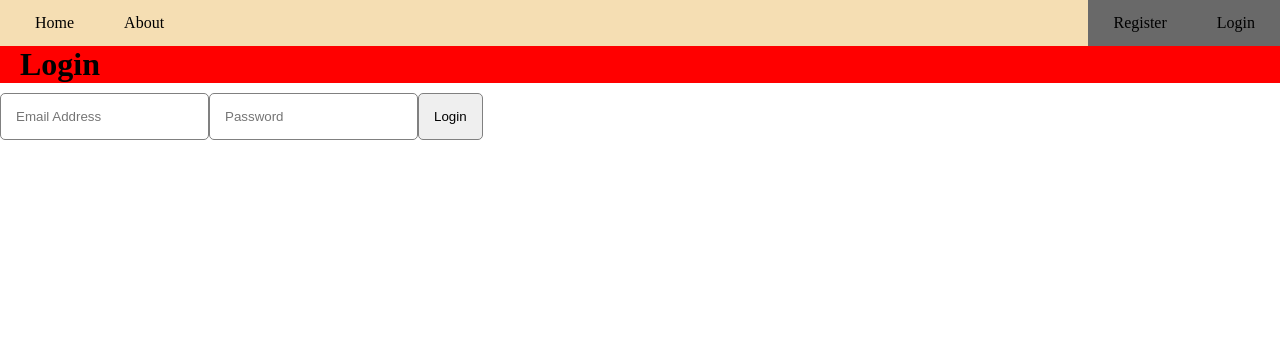
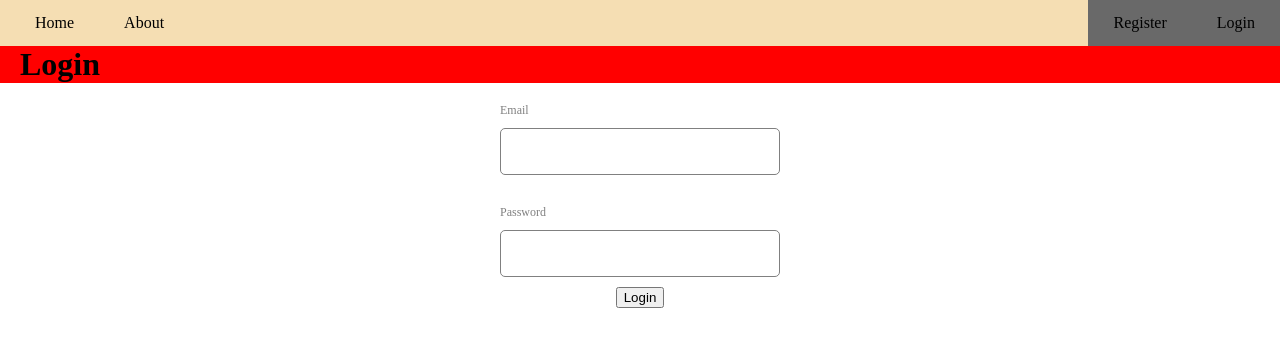
Before and after one commit to Xlebo/larpovacka_fe, a React (Vite) app: page /login in a window 1280 px wide. Shown: the top 346 px of the page. Built offline with nearby package versions, Linux system fonts and the light colour scheme; no server answers.

Commit message:
dummy login

```diff
--- a/src/App.jsx
+++ b/src/App.jsx
@@ -4,18 +4,23 @@ import Navbar from "./components/Navbar.jsx";
 import About from "./pages/About.jsx";
 import Login from "./pages/Login.jsx";
 import Register from "./pages/Register.jsx";
+import {useEffect, useState} from "react";
+import {doc, getDoc} from "firebase/firestore";
+import {db} from "./firebase/firebaseConfig.js";
+
 
 function App() {
+    const [user, setUser] = useState(null);
 
     return (
         <BrowserRouter>
             <Routes>
-                <Route path="/" element={<Navbar/>}>
+                <Route path="/" element={<Navbar setUser={setUser} user={user}/>}>
                     <Route index element={<Home/>}/>
+                    <Route path="*" element={<Home/>}/>
                     <Route path="about" element={<About/>}/>
-                    <Route path="login" element={<Login/>}/>
+                    <Route path="login" element={<Login setUser={(data) => setUser(data)}/>}/>
                     <Route path="register" element={<Register/>}/>
-                    <Route path="*" element={<Home/>}/>
                 </Route>
             </Routes>
         </BrowserRouter>
--- a/src/components/Navbar.jsx
+++ b/src/components/Navbar.jsx
@@ -1,15 +1,42 @@
-import {Link, Outlet} from "react-router";
+import {Link, Outlet, useNavigate} from "react-router";
 import "./navbar.css"
+import { signOut } from "firebase/auth";
+import {auth} from "../firebase/firebaseConfig.js";
 
-export default function Navbar() {
+export default function Navbar({user, setUser}) {
+    const navigate = useNavigate();
+
+    function logout() {
+
+        signOut(auth).then(() =>
+        {
+            setUser(null);
+            navigate("/")
+        }).catch(error => alert(error.message)
+        )
+    }
+
+    function rightCorner() {
+        if (user == null) {
+            return (
+                <>
+                    <li className="right-li"><Link to="/login">Login</Link></li>
+                    <li className="right-li"><Link to="/register">Register</Link></li>
+                </>
+            )
+        }
+        return (
+            <li className="right-li"><a onClick={logout}>Log out</a></li>
+        )
+    }
+
     return (
         <>
             <nav>
                 <ul>
                     <li><Link to="/">Home</Link></li>
                     <li><Link to="/about">About</Link></li>
-                    <li className="right-li"><Link to="/login">Login</Link></li>
-                    <li className="right-li"><Link to="/register">Register</Link></li>
+                    {rightCorner()}
                 </ul>
             </nav>
             <Outlet/>
--- /dev/null
+++ b/src/firebase/firebaseConfig.js
@@ -0,0 +1,18 @@
+import { initializeApp } from "firebase/app";
+import { getAuth } from "firebase/auth";
+import { getFirestore } from "firebase/firestore";
+
+// Your web app's Firebase configuration
+const firebaseConfig = {
+    apiKey: "AIzaSyDil4Vcfm8fxwh9uq6IZmMmzup2cygrrQg",
+    authDomain: "larpovacka.firebaseapp.com",
+    projectId: "larpovacka",
+    storageBucket: "larpovacka.firebasestorage.app",
+    messagingSenderId: "562447165554",
+    appId: "1:562447165554:web:bbf177e4100f38ec017aeb"
+};
+
+// Initialize Firebase
+const app = initializeApp(firebaseConfig);
+export const auth = getAuth(app);
+export const db = getFirestore(app)
--- a/src/pages/Login.jsx
+++ b/src/pages/Login.jsx
@@ -1,37 +1,50 @@
-import {GoogleAuthProvider, signInWithPopup} from "firebase/auth";
-import {auth} from "../firebase/firebaseConfig"
+import {auth, db} from "../firebase/firebaseConfig"
 import "./page.css"
+import FormInput from "../components/FormInput.jsx";
+import {useState} from "react";
+import { signInWithEmailAndPassword } from "firebase/auth";
+import {doc, getDoc} from "firebase/firestore";
+import {useNavigate} from "react-router";
 
-export default function Login() {
-    // async function handleGoogle() {
-    //     const provider = await new GoogleAuthProvider();
-    //     return signInWithPopup(auth, provider)
-    //         .then((result) => {
-    //             const credential = GoogleAuthProvider.credentialFromResult(result);
-    //             const token = credential.accessToken;
-    //             const user = result.user;
-    //         })
-    //         .catch((error) => {
-    //             // Handle Errors here.
-    //             const errorCode = error.code;
-    //             const errorMessage = error.message;
-    //             // The email of the user's account used.
-    //             const email = error.customData.email;
-    //             // The AuthCredential type that was used.
-    //             const credential = GoogleAuthProvider.credentialFromError(error);
-    //             // ...
-    //         })
-    // }
+
+export default function Login({setUser}) {
+    const navigate = useNavigate();
+    const [values, setValues] = useState({
+        email: "", password: ""
+    });
+
+    function onChange(e) {
+        setValues({...values, [e.target.name]: e.target.value})
+    }
+
+    const formInputs = [
+        {type: "email", name: "email", label: "Email", required: true, error: "Enter a valid email address"},
+        {type: "password", name: "password", label: "Password", required: true},
+    ]
+
+    function login(e) {
+        e.preventDefault();
+        const formData = new FormData(e.target);
+        signInWithEmailAndPassword(auth, formData.get("email"), formData.get("password"))
+            .then(async(result) => {
+                const userData = await getDoc(doc(db, "users", result.user.uid))
+                const user = userData.data()
+                console.log(user)
+                setUser(user)
+                navigate("/")
+            })
+    }
 
     return (
         <main>
             <h1>Login</h1>
-            <section>
-                <input type="email" placeholder="Email Address" name="email"/>
-                <input type="password" placeholder="Password" name="password"/>
-                <input type="submit" value="Login"/>
-                {/*<input onClick={handleGoogle} type="button" value="Login Google"/>*/}
-            </section>
+            <form onSubmit={login}>
+                {formInputs.map(input => <FormInput key={input.name}
+                                                    {...input}
+                                                    values={values[input.name]}
+                                                    onChange={onChange}/>)}
+                <button type="submit">Login</button>
+            </form>
         </main>
     )
 }
```
